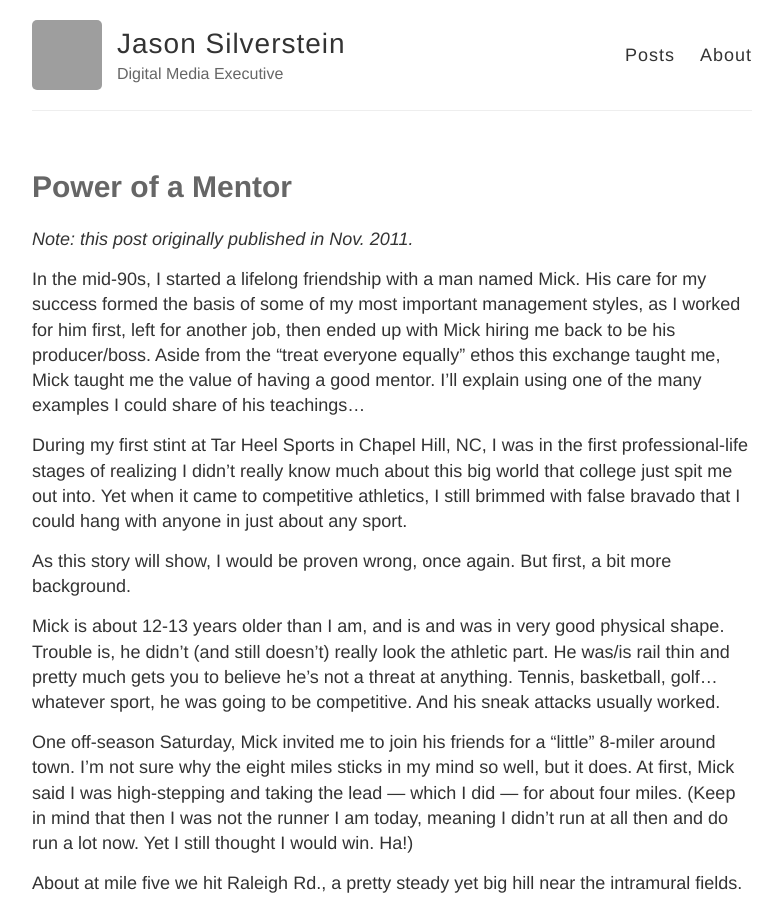
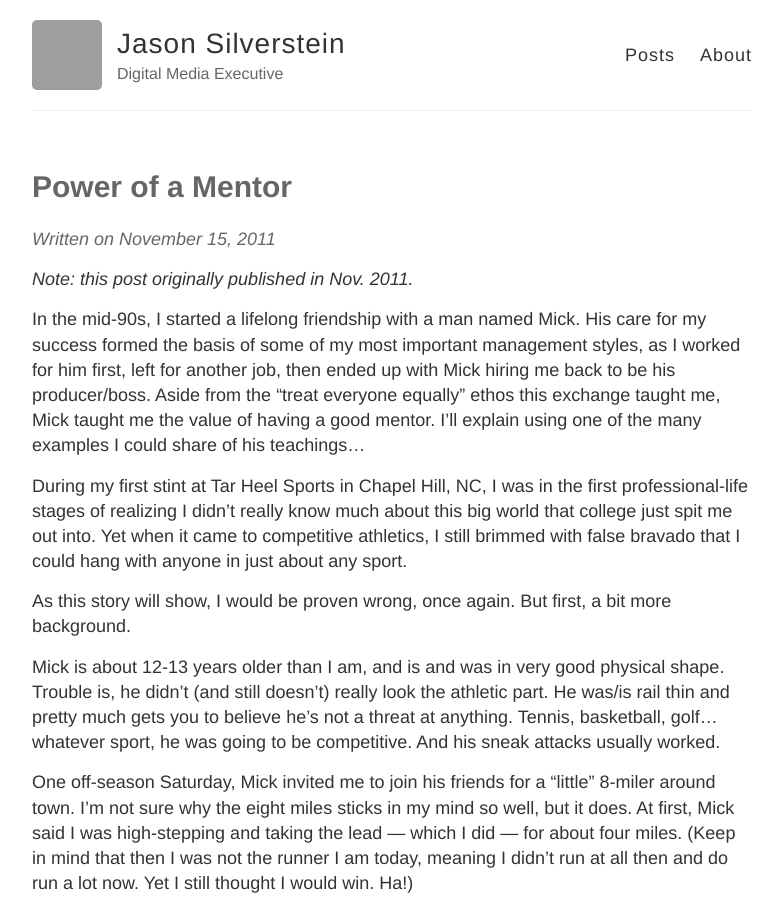
Before and after one commit to jasonsilverstein/jasonsilverstein.github.io, a Jekyll site: the page built from _posts/2011-11-15-Power-of-a-Mentor.md, in a window 1280 px wide and 900 px high. Shown: the whole window, without its empty margins (248-1030 px from the left). Built offline with Jekyll 4.4.1, drawn with Linux system fonts in a browser that asks for light colours; some of the changed text lies outside the part shown; grey boxes are pictures that could not be loaded.

Commit message:
Date mod

```diff
--- a/_layouts/post.html
+++ b/_layouts/post.html
@@ -5,13 +5,15 @@
 <article class="post">
   <h1>{{ page.title }}</h1>
 
+  <div class="date">
+    Written on {{ page.date | date: "%B %e, %Y" }}
+  </div>
+
   <div class="entry">
     {{ content }}
   </div>
 
-  <div class="date">
-    Written on {{ page.date | date: "%B %e, %Y" }}
-  </div>
+
 
   {% include disqus.html disqus_identifier=page.disqus_identifier %}
 </article>
```
